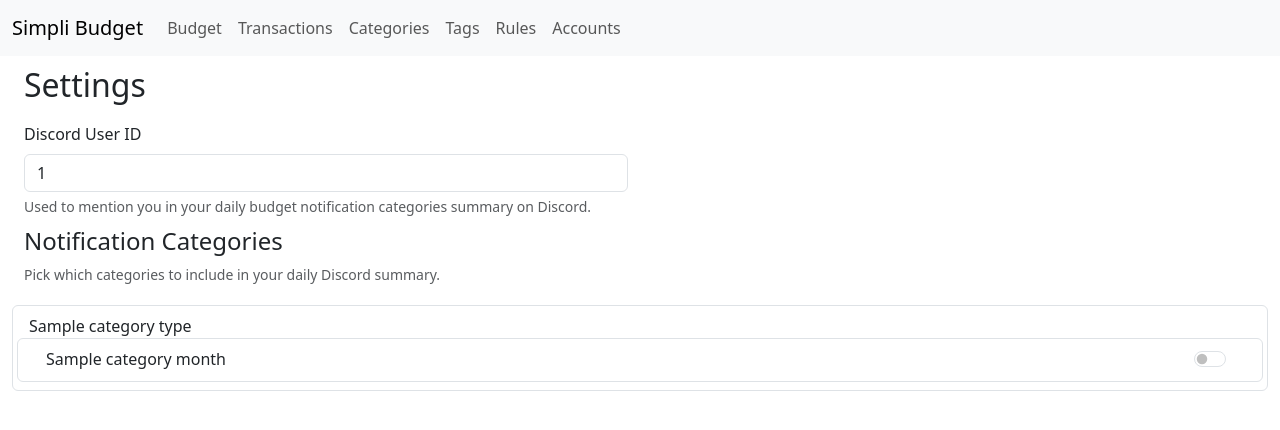
After one commit to michaeldcarrell/simpli_budget, a Django app: template templates/settings/index.html in a window 1280 px wide. The commit adds this page. Shown: the top 430 px of the page. Run offline with Django 5.2, Linux system fonts and the light colour scheme; the template is opened without the code that fills it: most values are stand-ins (such as "Sample title", 1, 10 or a date in 2020); some libraries are stand-ins or nearby versions.

Commit message:
Add a Settings page for Discord ID + category notification subscriptions
Adds discord_user_id to UserAttributes and a new notification_categories
table (FKed onto user_attributes) for per-user category subscriptions,
plus a /settings page to manage both — Discord ID (blur-to-save input)
and per-category toggles (change-to-save), following the same JS patterns
already used on the categories and account pages.

This is the app-side half of a daily Discord budget-summary feature; the
Airflow DAG that reads these and sends the messages is a separate change.

Co-Authored-By: Claude Sonnet 5 <noreply@anthropic.com>
Claude-Session: https://claude.ai/code/session_01SvpGpoez1Ji82RoZZEpULE

```diff
--- a/api/urls.py
+++ b/api/urls.py
@@ -10,6 +10,8 @@ urlpatterns = [
     path('accounts/new', PlaidNewAccountAPI.as_view(), name='Plaid New Account'),
     path('accounts/<str:account_id>', AccountAPI.as_view(), name='Account'),
     path('onboarding/complete', OnboardingAPI.as_view(), name='Onboarding Complete'),
+    path('settings', UserSettingsAPI.as_view(), name='User Settings'),
+    path('category/<int:category_id>/notification', NotificationCategoryAPI.as_view(), name='Notification Category'),
     path('rule_set', RuleSetAPI.as_view(), name='Rule Set'),
     path('rule_set/<int:rule_set_id>', RuleSetAPI.as_view(), name='Rule Set'),
     path('rule_set/<int:rule_set_id>/rule', RuleAPI.as_view(), name='Rule'),
--- a/simpli_budget/urls.py
+++ b/simpli_budget/urls.py
@@ -31,6 +31,7 @@ urlpatterns = [
     path("rules", views.Rules.as_view(), name="rules"),
     path("rules/<int:rule_set_id>", views.RuleView.as_view(), name="rule"),
     path("tags", views.Tags.as_view(), name="tags"),
+    path("settings", views.Settings.as_view(), name="settings"),
     path("logout", views.Logout.as_view(), name="logout"),
 ]
 
--- a/simpli_budget/views/__init__.py
+++ b/simpli_budget/views/__init__.py
@@ -7,6 +7,7 @@ from simpli_budget.views.budget import BudgetCategory, MonthBudget
 from simpli_budget.views.accounts import AccountsView, Account
 from simpli_budget.views.rules import Rules, RuleView
 from simpli_budget.views.tags import Tags
+from simpli_budget.views.settings import Settings
 
 
 class Logout(View):
--- /dev/null
+++ b/static/settings/js/index.js
@@ -0,0 +1,94 @@
+let controller = function() {
+    let objs = {
+        discordIdInput: document.getElementById('discord-user-id'),
+        notificationToggles: document.getElementsByClassName('notification-category-toggle'),
+    }
+
+    let saveDiscordUserId = function(input) {
+        let value = input.value.trim();
+        if (value === (input.dataset.savedValue || '')) {
+            return;
+        }
+
+        let token = getCSRFToken();
+        let loader = new Loader();
+        loader.show();
+        fetch('/api/settings', {
+            method: 'PUT',
+            headers: {
+                'X-CSRFToken': token,
+                'Content-Type': 'application/json'
+            },
+            body: JSON.stringify({ discord_user_id: value })
+        }).then(async (res) => {
+            return {
+                status_code: res.status,
+                body: await res.json()
+            }
+        }).then(data => {
+            loader.resolve();
+            if (data.status_code !== 200) {
+                alert(data.body.message || 'Failed to update Discord User ID');
+                input.value = input.dataset.savedValue || '';
+                return;
+            }
+            input.dataset.savedValue = data.body.discord_user_id || '';
+            input.value = input.dataset.savedValue;
+        }).catch(e => {
+            loader.resolve();
+            alert(e.message);
+            input.value = input.dataset.savedValue || '';
+            throw e;
+        });
+    }
+
+    let saveNotificationCategory = function(input) {
+        let categoryId = input.getAttribute('data-category-id');
+        let subscribed = input.checked;
+        let token = getCSRFToken();
+        let loader = new Loader();
+        loader.show();
+        fetch(`/api/category/${categoryId}/notification`, {
+            method: 'PUT',
+            headers: {
+                'X-CSRFToken': token,
+                'Content-Type': 'application/json'
+            },
+            body: JSON.stringify({ subscribed: subscribed })
+        }).then(async (res) => {
+            return {
+                status_code: res.status,
+                body: await res.json()
+            }
+        }).then(data => {
+            loader.resolve();
+            if (data.status_code !== 200) {
+                alert(data.body.message || 'Failed to update notification category');
+                input.checked = !subscribed;
+            }
+        }).catch(e => {
+            loader.resolve();
+            alert(e.message);
+            input.checked = !subscribed;
+            throw e;
+        });
+    }
+
+    let inits = function() {
+        objs.discordIdInput.dataset.savedValue = objs.discordIdInput.value;
+        objs.discordIdInput.addEventListener('keydown', function(event) {
+            if (event.key === 'Enter') {
+                objs.discordIdInput.blur();
+            }
+        });
+        objs.discordIdInput.addEventListener('blur', function() {
+            saveDiscordUserId(objs.discordIdInput);
+        });
+
+        Array.from(objs.notificationToggles).forEach(function(toggle) {
+            toggle.addEventListener('change', function() {
+                saveNotificationCategory(toggle);
+            });
+        });
+    }();
+}();
--- a/templates/_layout.html
+++ b/templates/_layout.html
@@ -55,6 +55,7 @@
             </svg>
             <ul class="dropdown-menu">
                 <li><p class="dropdown-item">{{ user.username }}</p></li>
+                <li><a class="dropdown-item" href="/settings">Settings</a></li>
                 <li><hr class="dropdown-divider"></li>
                 <li><a class="btn btn-danger" style="width: calc(100% - 20px); margin: 10px;" href="/logout">Logout</a></li>
             </ul>
--- /dev/null
+++ b/templates/settings/index.html
@@ -0,0 +1,61 @@
+{% extends "_layout.html" %}
+{% load static %}
+{% block title %}{{ title }}{% endblock %}
+{% block body %}
+<div class="row" style="margin: 10px 0;">
+    <div class="col">
+        <h2>Settings</h2>
+    </div>
+</div>
+<div class="row" style="margin: 10px 0;">
+    <div class="col-12 col-lg-6">
+        <label for="discord-user-id" class="form-label">Discord User ID</label>
+        <input
+            type="text"
+            id="discord-user-id"
+            class="form-control"
+            placeholder="e.g. 123456789012345678"
+            value="{{ discord_user_id|default_if_none:'' }}"
+        >
+        <div class="form-text">
+            Used to mention you in your daily budget notification categories summary on Discord.
+        </div>
+    </div>
+</div>
+<div class="row" style="margin: 10px 0;">
+    <div class="col">
+        <h4>Notification Categories</h4>
+        <div class="form-text" style="margin-bottom: 10px;">
+            Pick which categories to include in your daily Discord summary.
+        </div>
+    </div>
+</div>
+<ul class="list-group">
+{% for section in sections %}
+    <li class="list-group-item">
+        {{ section.category_type.category_type_name }}
+        <ul class="list-group">
+        {% for category in section.categories %}
+            <li class="row list-group-item" style="display: flex!important;">
+                <div class="col">{{ category.category_name }}</div>
+                <div class="col-auto">
+                    <div class="form-check form-switch">
+                        <input
+                            type="checkbox"
+                            role="switch"
+                            class="form-check-input notification-category-toggle"
+                            data-category-id="{{ category.category_id }}"
+                            {% if category.is_subscribed %}checked{% endif %}
+                        >
+                    </div>
+                </div>
+            </li>
+        {% endfor %}
+        </ul>
+    </li>
+{% endfor %}
+</ul>
+{% endblock %}
+{% block scripts %}
+    <script src="{% static "settings/js/index.js" %}"></script>
+{% endblock %}
```
Also changed, not shown: api/views.py (+30 -1 lines), simpli_budget/models.py (+13 -0 lines), simpli_budget/views/settings.py (added, +45 -0 lines).
